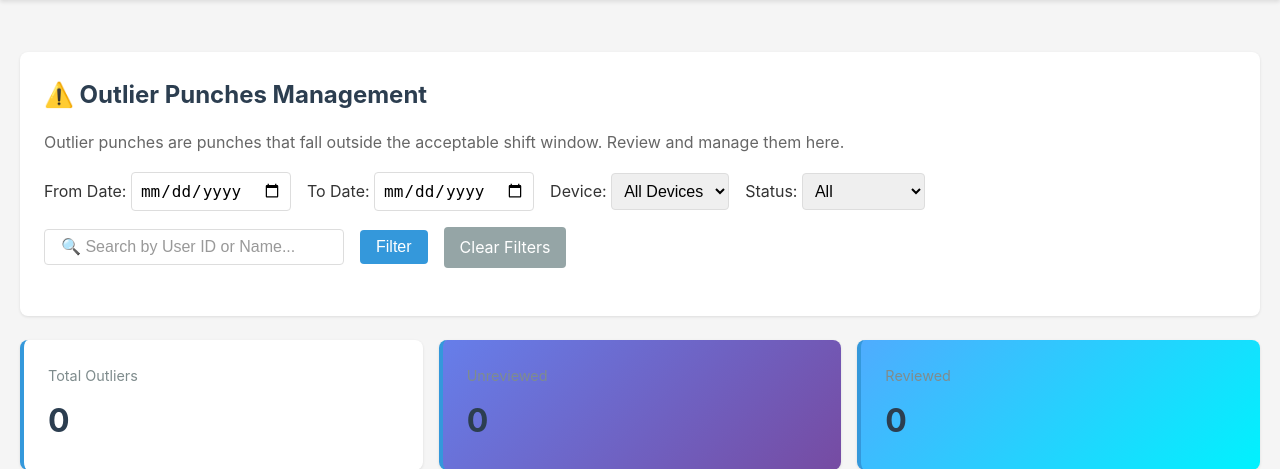
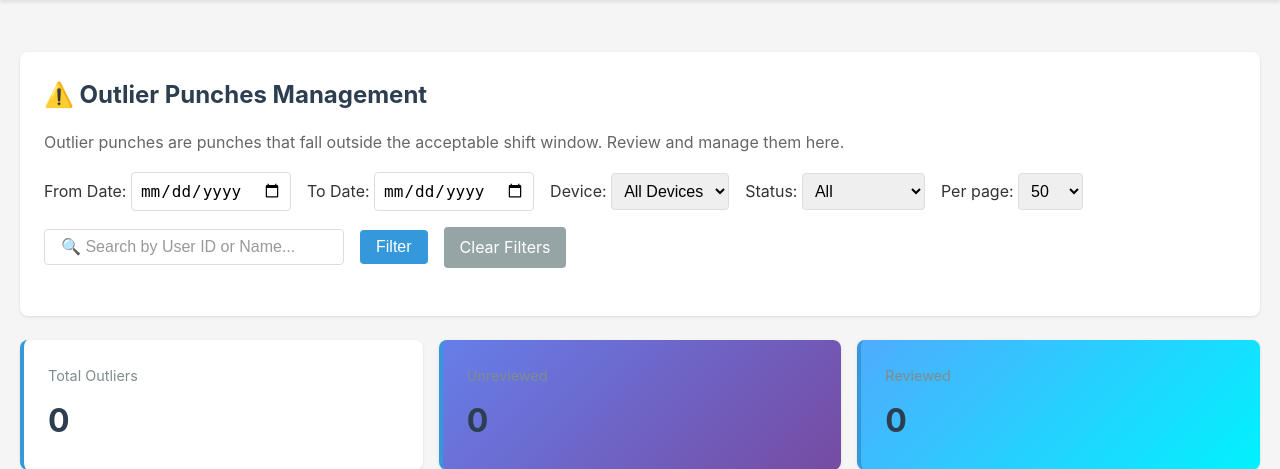
Before and after one commit to chrismotari/zkteco-f18-attendance-bridge, a Django app: page /outliers/ in a window 1280 px wide. Shown: the part 160-629 px from the top of the page. Run offline with Django 4.2, Linux system fonts and the light colour scheme; data that the repository does not hold is empty; parts of the project's set-up code (start-up, migrations or seed data) failed here and were passed over.

Commit message:
feat:(outliers_list) Add pagination and per-page selection for outlier management

```diff
--- a/core/crm_utils.py
+++ b/core/crm_utils.py
@@ -13,7 +13,8 @@ from typing import List, Dict, Tuple, Optional
 from datetime import date
 import requests
 from requests.adapters import HTTPAdapter
-from requests.packages.urllib3.util.retry import Retry
+# from requests.packages.urllib3.util.retry import Retry
+from urllib3.util import Retry
 from django.conf import settings
 from django.utils import timezone
 from .models import ProcessedAttendance
--- a/core/templates/core/outliers_list.html
+++ b/core/templates/core/outliers_list.html
@@ -15,12 +15,12 @@
     <form method="get" class="filter-form">
         <div>
             <label for="date_from">From Date:</label>
-            <input type="date" id="date_from" name="date_from" value="{{ date_from }}">
+            <input type="date" id="date_from" name="date_from" value="{{ date_from|default:'' }}">
         </div>
 
         <div>
             <label for="date_to">To Date:</label>
-            <input type="date" id="date_to" name="date_to" value="{{ date_to }}">
+            <input type="date" id="date_to" name="date_to" value="{{ date_to|default:'' }}">
         </div>
 
         <div>
@@ -41,6 +41,16 @@
                 <option value="">All</option>
                 <option value="false" {% if reviewed_filter == 'false' %}selected{% endif %}>Unreviewed</option>
                 <option value="true" {% if reviewed_filter == 'true' %}selected{% endif %}>Reviewed</option>
+            </select>
+        </div>
+
+        <div>
+            <label for="per_page">Per page:</label>
+            <select id="per_page" name="per_page">
+                <option value="25" {% if per_page == 25 %}selected{% endif %}>25</option>
+                <option value="50" {% if per_page == 50 %}selected{% endif %}>50</option>
+                <option value="100" {% if per_page == 100 %}selected{% endif %}>100</option>
+                <option value="200" {% if per_page == 200 %}selected{% endif %}>200</option>
             </select>
         </div>
 
@@ -102,7 +112,7 @@
                 </tr>
             </thead>
             <tbody id="outliersTable">
-                {% for outlier in outliers %}
+                {% for outlier in page_obj %}
                 <tr id="outlier-row-{{ outlier.id }}" {% if outlier.reviewed %}class="reviewed-row"{% endif %}>
                     <td style="text-align: center;">
                         {% if not outlier.reviewed %}
@@ -164,8 +174,8 @@
         </div>
         <div class="pagination-controls">
             {% if page_obj.has_previous %}
-                <a href="?page=1{% if selected_device %}&device={{ selected_device }}{% endif %}{% if reviewed_filter %}&reviewed={{ reviewed_filter }}{% endif %}{% if date_from %}&date_from={{ date_from }}{% endif %}{% if date_to %}&date_to={{ date_to }}{% endif %}{% if search_query %}&search={{ search_query }}{% endif %}" class="btn btn-secondary btn-sm">« First</a>
-                <a href="?page={{ page_obj.previous_page_number }}{% if selected_device %}&device={{ selected_device }}{% endif %}{% if reviewed_filter %}&reviewed={{ reviewed_filter }}{% endif %}{% if date_from %}&date_from={{ date_from }}{% endif %}{% if date_to %}&date_to={{ date_to }}{% endif %}{% if search_query %}&search={{ search_query }}{% endif %}" class="btn btn-secondary btn-sm">← Previous</a>
+                <a href="?page=1{% if selected_device %}&device={{ selected_device }}{% endif %}{% if reviewed_filter %}&reviewed={{ reviewed_filter }}{% endif %}{% if date_from %}&date_from={{ date_from }}{% endif %}{% if date_to %}&date_to={{ date_to }}{% endif %}{% if search_query %}&search={{ search_query }}{% endif %}&per_page={{ per_page }}" class="btn btn-secondary btn-sm">« First</a>
+                <a href="?page={{ page_obj.previous_page_number }}{% if selected_device %}&device={{ selected_device }}{% endif %}{% if reviewed_filter %}&reviewed={{ reviewed_filter }}{% endif %}{% if date_from %}&date_from={{ date_from }}{% endif %}{% if date_to %}&date_to={{ date_to }}{% endif %}{% if search_query %}&search={{ search_query }}{% endif %}&per_page={{ per_page }}" class="btn btn-secondary btn-sm">← Previous</a>
             {% endif %}
 
             <span class="current-page">
@@ -173,8 +183,8 @@
             </span>
 
             {% if page_obj.has_next %}
-                <a href="?page={{ page_obj.next_page_number }}{% if selected_device %}&device={{ selected_device }}{% endif %}{% if reviewed_filter %}&reviewed={{ reviewed_filter }}{% endif %}{% if date_from %}&date_from={{ date_from }}{% endif %}{% if date_to %}&date_to={{ date_to }}{% endif %}{% if search_query %}&search={{ search_query }}{% endif %}" class="btn btn-secondary btn-sm">Next →</a>
-                <a href="?page={{ page_obj.paginator.num_pages }}{% if selected_device %}&device={{ selected_device }}{% endif %}{% if reviewed_filter %}&reviewed={{ reviewed_filter }}{% endif %}{% if date_from %}&date_from={{ date_from }}{% endif %}{% if date_to %}&date_to={{ date_to }}{% endif %}{% if search_query %}&search={{ search_query }}{% endif %}" class="btn btn-secondary btn-sm">Last »</a>
+                <a href="?page={{ page_obj.next_page_number }}{% if selected_device %}&device={{ selected_device }}{% endif %}{% if reviewed_filter %}&reviewed={{ reviewed_filter }}{% endif %}{% if date_from %}&date_from={{ date_from }}{% endif %}{% if date_to %}&date_to={{ date_to }}{% endif %}{% if search_query %}&search={{ search_query }}{% endif %}&per_page={{ per_page }}" class="btn btn-secondary btn-sm">Next →</a>
+                <a href="?page={{ page_obj.paginator.num_pages }}{% if selected_device %}&device={{ selected_device }}{% endif %}{% if reviewed_filter %}&reviewed={{ reviewed_filter }}{% endif %}{% if date_from %}&date_from={{ date_from }}{% endif %}{% if date_to %}&date_to={{ date_to }}{% endif %}{% if search_query %}&search={{ search_query }}{% endif %}&per_page={{ per_page }}" class="btn btn-secondary btn-sm">Last »</a>
             {% endif %}
         </div>
     </div>
--- a/core/views.py
+++ b/core/views.py
@@ -1029,6 +1029,15 @@ def outliers_list(request):
     search_query = request.GET.get('search', '').strip()
     page_number = request.GET.get('page', 1)
 
+    # Get per-page count with validation
+    ALLOWED_PER_PAGE = {25, 50, 100, 200}
+    try:
+        per_page = int(request.GET.get('per_page', 50))
+        if per_page not in ALLOWED_PER_PAGE:
+            per_page = 50
+    except (ValueError, TypeError):
+        per_page = 50
+
     # Subquery to get user name from DeviceUser table
     # Match by both user_id and device to handle cases where same user_id exists on multiple devices
     # Prefer full_name, fall back to name, then user_id
@@ -1088,8 +1097,8 @@ def outliers_list(request):
     # Order by punch_datetime descending (most recent first)
     outliers = outliers.select_related('device').order_by('-punch_datetime')
 
-    # Paginate results (50 per page)
-    paginator = Paginator(outliers, 50)
+    # Paginate results
+    paginator = Paginator(outliers, per_page)
     page_obj = paginator.get_page(page_number)
 
     # Get all devices for filter dropdown
@@ -1112,6 +1121,7 @@ def outliers_list(request):
         'date_from': date_from,
         'date_to': date_to,
         'search_query': search_query,
+        'per_page': per_page,
         'today': timezone.now().date(),
     }
 
```
